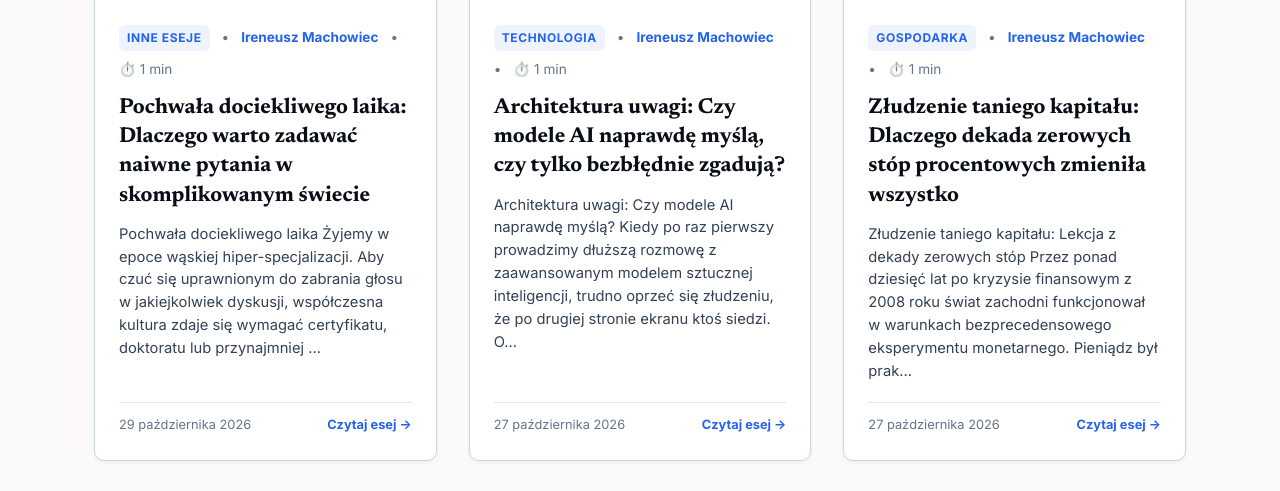
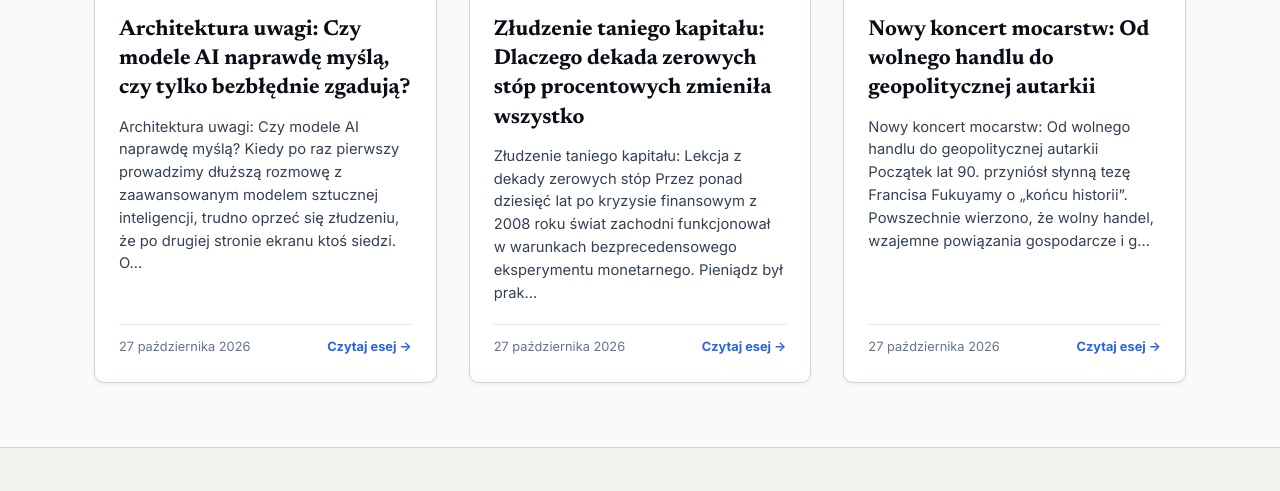
Before and after one commit to Ireneusz1991/blog-laika, a FastAPI app: page / in a window 1280 px wide. Shown: the part 1930-2421 px from the top of the page. Run offline with FastAPI, Linux system fonts and the light colour scheme; data comes from the database, SQL or seed files in the repository; both versions use the stored data as it was after the commit.

Commit message:
fix: usuniecie wpisu Pochwala dociekliwego laika oraz sekcji Glowny esej

```diff
--- a/posts/pochwala-dociekliwego-laika.md
+++ /dev/null
@@ -1,37 +0,0 @@
----
-title: "Pochwała dociekliwego laika: Dlaczego warto zadawać naiwne pytania w skomplikowanym świecie"
-slug: "pochwala-dociekliwego-laika"
-category: "eseje"
-tags: "filozofia, eseje, myslenie, ciekawosc"
-cover_image: "https://images.unsplash.com/photo-1457369804613-52c61a468e7d?auto=format&fit=crop&w=1200&q=80"
-featured: 1
----
-
-# Pochwała dociekliwego laika
-
-Żyjemy w epoce wąskiej hiper-specjalizacji. Aby czuć się uprawnionym do zabrania głosu w jakiejkolwiek dyskusji, współczesna kultura zdaje się wymagać certyfikatu, doktoratu lub przynajmniej dziesięciu lat pracy w danej niszy. Jeśli wypowiadasz się o sztucznej inteligencji, powinieneś pisać o architekturze transformera. Jeśli o inflacji – o krzywej Phillipsa. Jeśli o polityce zagranicznej – znać na wyrywki historię traktatów granicznych.
-
-Ale czy na pewno?
-
-Często to właśnie **laik** – osoba patrząca z zewnątrz, nieobarczona branżowym żargonem ani lojalnością wobec akademickich dogmatów – potrafi zadać najbardziej niewygodne i odkrywcze pytanie: *„Zaraz, ale dlaczego właściwie to tak działa?”*.
-
----
-
-## Wolność od klątwy wiedzy
-
-Psychologia poznawcza od dawna zna zjawisko zwane **klątwą wiedzy** (*curse of knowledge*). Kiedy ekspert przez dekady bada jeden problem, struktura jego myślenia staje się tak zoptymalizowana pod istniejące reguły, że przestaje widzieć fundamenty, na których te reguły stoją.
-
-> „Ekspert to człowiek, który popełnił wszystkie możliwe błędy w bardzo wąskiej dziedzinie.”
-> — Niels Bohr
-
-Laik ma ten przywilej, że może łączyć kropki ponad silosami. Gdy patrzy na rozwój modeli LLM, widzi nie tylko wagi wag sieci neuronowych, lecz dynamikę społeczną przypominającą rewolucję druku Gutenberga. Kiedy analizuje politykę energetyczną, nie gubi się w tabelach bilansowych, lecz dostrzega odwieczną walkę o hegemonię surowcową.
-
-## Dlaczego powstał Blog Laika?
-
-Ten blog nie ma aspiracji akademickiego podręcznika ani wyroczni. To dziennik intelektualnych poszukiwań. Zasada, którą się tu kierujemy, jest prosta:
-
-1. **Szacunek dla faktów** – logika i rzetelność są nienegocjowalne.
-2. **Odrzucenie żargonu** – jeśli jakiejś koncepcji nie da się wytłumaczyć prostymi słowami, prawdopodobnie sami jej jeszcze dostatecznie nie rozumiemy.
-3. **Wielodyscyplinarność** – technologia wpływa na gospodarkę, gospodarka dyktuje politykę, a polityka kształtuje ramy naszego życia.
-
-Zapraszam do wspólnej lektury, polemiki i zadawania kolejnych prostych, lecz niełatwych pytań.
--- a/sample_data.py
+++ b/sample_data.py
@@ -1,43 +1,6 @@
 from database import create_post, get_posts, init_db
 
 SAMPLE_POSTS = [
-    {
-        "title": "Pochwała dociekliwego laika: Dlaczego warto zadawać naiwne pytania w skomplikowanym świecie",
-        "slug": "pochwala-dociekliwego-laika",
-        "category": "eseje",
-        "tags": "filozofia, eseje, myslenie, ciekawosc",
-        "cover_image": "https://images.unsplash.com/photo-1457369804613-52c61a468e7d?auto=format&fit=crop&w=1200&q=80",
-        "featured": 1,
-        "content_markdown": """# Pochwała dociekliwego laika
-
-Żyjemy w epoce wąskiej hiper-specjalizacji. Aby czuć się uprawnionym do zabrania głosu w jakiejkolwiek dyskusji, współczesna kultura zdaje się wymagać certyfikatu, doktoratu lub przynajmniej dziesięciu lat pracy w danej niszy. Jeśli wypowiadasz się o sztucznej inteligencji, powinieneś pisać o architekturze transformera. Jeśli o inflacji – o krzywej Phillipsa. Jeśli o polityce zagranicznej – znać na wyrywki historię traktatów granicznych.
-
-Ale czy na pewno?
-
-Często to właśnie **laik** – osoba patrząca z zewnątrz, nieobarczona branżowym żargonem ani lojalnością wobec akademickich dogmatów – potrafi zadać najbardziej niewygodne i odkrywcze pytanie: *„Zaraz, ale dlaczego właściwie to tak działa?”*.
-
----
-
-## Wolność od klątwy wiedzy
-
-Psychologia poznawcza od dawna zna zjawisko zwane **klątwą wiedzy** (*curse of knowledge*). Kiedy ekspert przez dekady bada jeden problem, struktura jego myślenia staje się tak zoptymalizowana pod istniejące reguły, że przestaje widzieć fundamenty, na których te reguły stoją.
-
-> „Ekspert to człowiek, który popełnił wszystkie możliwe błędy w bardzo wąskiej dziedzinie.”
-> — Niels Bohr
-
-Laik ma ten przywilej, że może łączyć kropki ponad silosami. Gdy patrzy na rozwój modeli LLM, widzi nie tylko wagi wag sieci neuronowych, lecz dynamikę społeczną przypominającą rewolucję druku Gutenberga. Kiedy analizuje politykę energetyczną, nie gubi się w tabelach bilansowych, lecz dostrzega odwieczną walkę o hegemonię surowcową.
-
-## Dlaczego powstał Blog Laika?
-
-Ten blog nie ma aspiracji akademickiego podręcznika ani wyroczni. To dziennik intelektualnych poszukiwań. Zasada, którą się tu kierujemy, jest prosta:
-
-1. **Szacunek dla faktów** – logika i rzetelność są nienegocjowalne.
-2. **Odrzucenie żargonu** – jeśli jakiejś koncepcji nie da się wytłumaczyć prostymi słowami, prawdopodobnie sami jej jeszcze dostatecznie nie rozumiemy.
-3. **Wielodyscyplinarność** – technologia wpływa na gospodarkę, gospodarka dyktuje politykę, a polityka kształtuje ramy naszego życia.
-
-Zapraszam do wspólnej lektury, polemiki i zadawania kolejnych prostych, lecz niełatwych pytań.
-"""
-    },
     {
         "title": "Architektura uwagi: Czy modele AI naprawdę myślą, czy tylko bezbłędnie zgadują?",
         "slug": "architektura-uwagi-czy-ai-mysli",
--- a/static/css/style.css
+++ b/static/css/style.css
@@ -775,7 +775,9 @@ main {
 }
 
 .editorial-label-cat {
-  color: var(--text-muted);
+  color: var(--accent);
+  font-weight: 800;
+  letter-spacing: 0.8px;
 }
 
 .editorial-date-issue {
--- a/templates/index.html
+++ b/templates/index.html
@@ -8,31 +8,33 @@
        ======================================================== -->
   <div class="editorial-magazine-grid">
 
-    <!-- LEFT MAIN COLUMN: Hero Essay & 2-Col Subgrid -->
+    <!-- LEFT MAIN COLUMN: Lead Essay & 2-Col Subgrid -->
     <div class="editorial-main-col">
 
-      {% if featured_post %}
-      <!-- Issue / Category Meta Bar -->
+      {% set lead_post = featured_post if featured_post else (posts[0] if posts else None) %}
+      {% set sub_posts = posts[1:3] if (not featured_post and posts|length > 1) else posts[:2] %}
+
+      {% if lead_post %}
+      <!-- Category Meta Bar -->
       <div class="editorial-meta-bar">
         <div class="editorial-meta-left">
-          <span class="editorial-label-lead">GŁÓWNY ESEJ</span>
-          <span class="editorial-label-cat">{{ featured_post.category_name }}</span>
+          <span class="editorial-label-cat">{{ lead_post.category_name }}</span>
         </div>
         <div class="editorial-meta-right">
-          <span class="editorial-date-issue">{{ featured_post.created_date }}</span>
+          <span class="editorial-date-issue">{{ lead_post.created_date }}</span>
         </div>
       </div>
 
-      <!-- Hero Lead Article -->
+      <!-- Lead Article -->
       <article class="editorial-hero-article">
         <h1 class="editorial-hero-title">
-          <a href="{{ base_url }}/post/{{ featured_post.slug }}">{{ featured_post.title }}</a>
+          <a href="{{ base_url }}/post/{{ lead_post.slug }}">{{ lead_post.title }}</a>
         </h1>
 
-        {% if featured_post.cover_image %}
+        {% if lead_post.cover_image %}
         <div class="editorial-hero-image-wrap">
-          <a href="{{ base_url }}/post/{{ featured_post.slug }}">
-            <img src="{{ featured_post.cover_image }}" alt="{{ featured_post.title }}" class="editorial-hero-image">
+          <a href="{{ base_url }}/post/{{ lead_post.slug }}">
+            <img src="{{ lead_post.cover_image }}" alt="{{ lead_post.title }}" class="editorial-hero-image">
           </a>
         </div>
         {% endif %}
@@ -41,15 +43,15 @@
           <div class="editorial-author-byline">
             <span class="byline-author-name">Ireneusz Machowiec</span>
             <span class="byline-separator">&bull;</span>
-            <span class="byline-read-time">⏱️ {{ featured_post.read_time }} min czytania</span>
+            <span class="byline-read-time">⏱️ {{ lead_post.read_time }} min czytania</span>
           </div>
 
           <p class="editorial-hero-excerpt">
-            {{ featured_post.summary }}
+            {{ lead_post.summary }}
           </p>
 
           <div class="editorial-hero-action">
-            <a href="{{ base_url }}/post/{{ featured_post.slug }}" class="btn-editorial-read">
+            <a href="{{ base_url }}/post/{{ lead_post.slug }}" class="btn-editorial-read">
               Czytaj cały esej &rarr;
             </a>
           </div>
@@ -60,10 +62,10 @@
       <!-- Thin Section Rule -->
       <hr class="editorial-section-rule">
 
-      <!-- 2-Column Subgrid of Articles (Directly beneath hero, like Kultura Liberalna) -->
-      {% if posts and posts|length >= 1 %}
+      <!-- 2-Column Subgrid of Articles (Directly beneath lead, like Kultura Liberalna) -->
+      {% if sub_posts and sub_posts|length >= 1 %}
       <div class="editorial-subgrid-2col">
-        {% for post in posts[:2] %}
+        {% for post in sub_posts %}
         <article class="editorial-sub-card {% if loop.first %}sub-card-left{% else %}sub-card-right{% endif %}">
           <div class="editorial-sub-meta">
             <a href="{{ base_url }}/kategoria/{{ post.category }}" class="editorial-cat-tag">
```
Also changed, not shown: propozycje-tematow/propozycje-2026-10-27.md (+1 -1 lines), blog.db.
